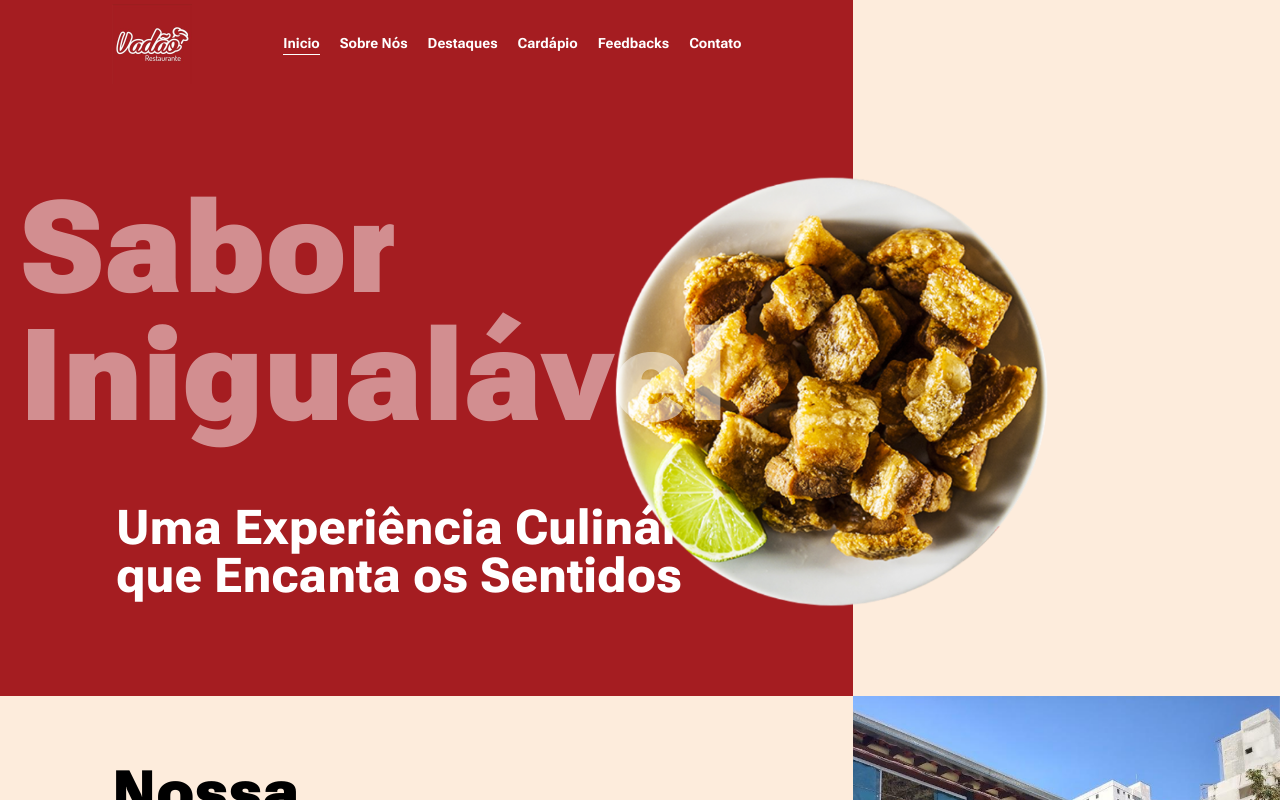
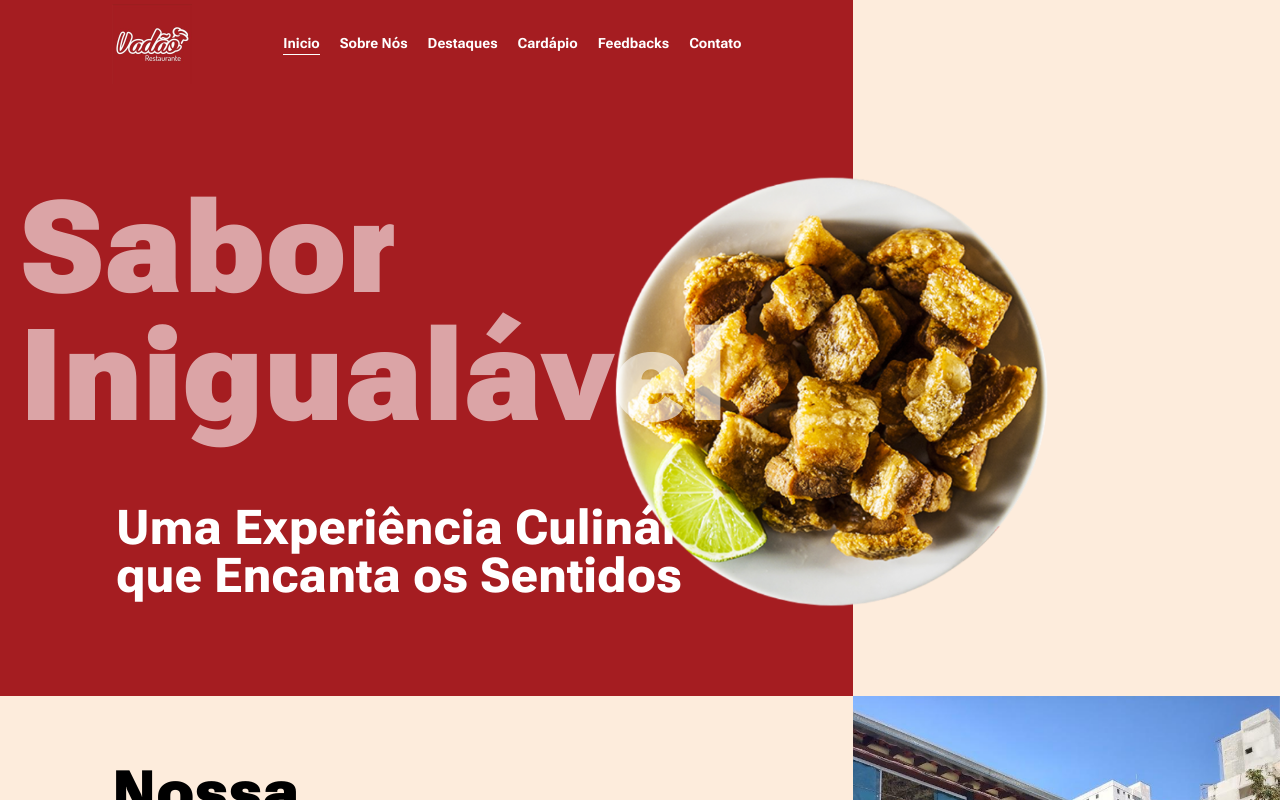
Before and after one commit to DevWeDesc/Vadao, a Next.js app: page / in a window 1280 px wide. Shown: the top 800 px of the page. Built offline with nearby package versions, Linux system fonts and the light colour scheme.

Commit message:
Editando Opacity para acessibilidade

```diff
--- a/src/components/Banner.tsx
+++ b/src/components/Banner.tsx
@@ -12,7 +12,7 @@ export const Banner = () => {
         src={ImageBanner2}
       />
       <div>
-        <h2 className="text-[60px] text-white leading-tight opacity-50 font-extraBlack md:text-8xl lg:text-9xl 2xl:text-[12rem] 2xl:pl-16">
+        <h2 className="text-[60px] text-white leading-tight opacity-60 font-extraBlack md:text-8xl lg:text-9xl 2xl:text-[12rem] 2xl:pl-16">
           Sabor Inigualável
         </h2>
         <div className="md:px-20 lg:px-24 2xl:px-60">
```
